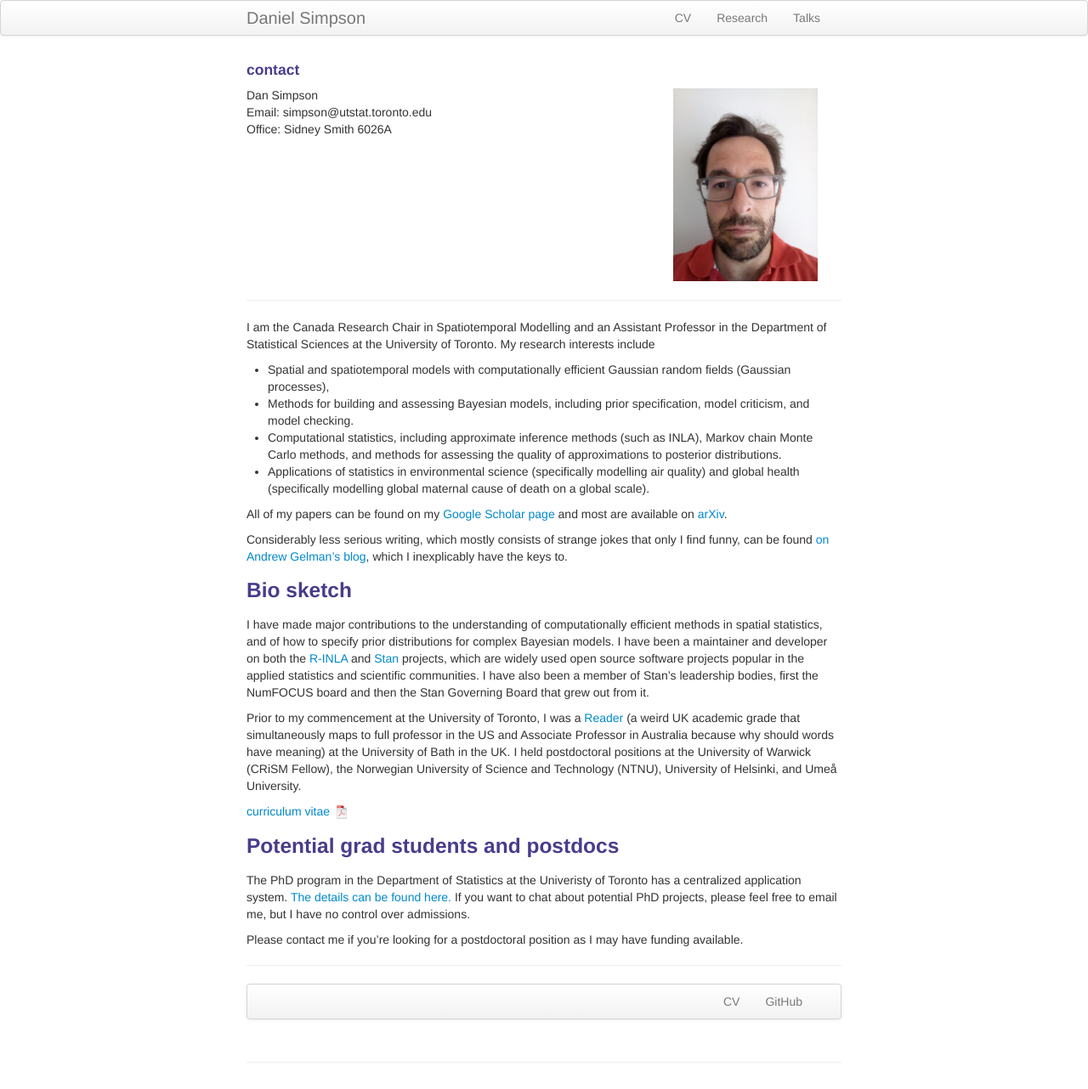
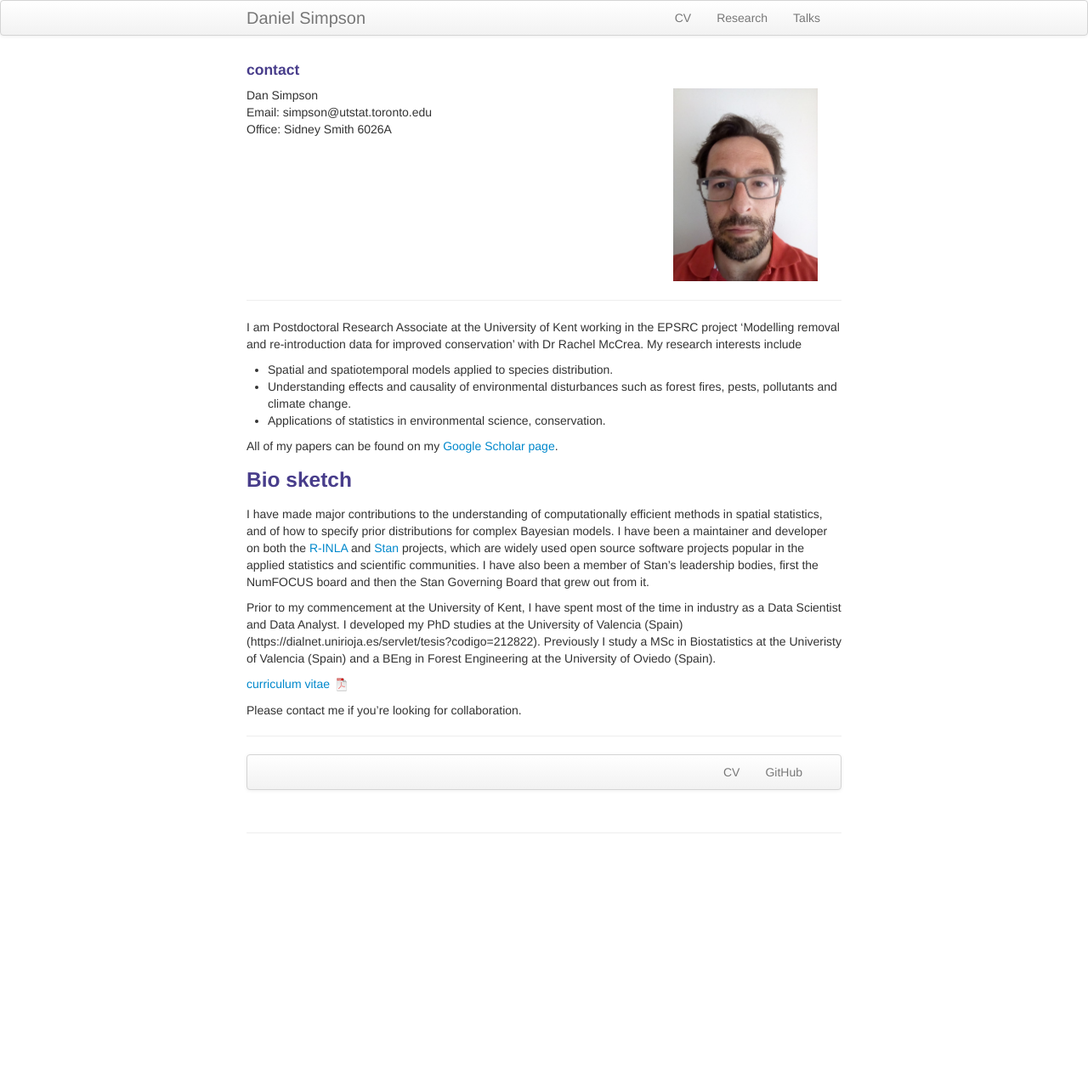
Before and after one commit to orrortega/orrortega.github.io, a Jekyll site: the page built from index.md, in a window 1280 px wide. Shown: the whole page at 85% size. Built offline with Jekyll 4.4.1, drawn with Linux system fonts in a browser that asks for light colours; after the commit the page ends 1012 px from its top, so only the background shows below that.

Commit message:
Update index.md

```diff
--- a/index.md
+++ b/index.md
@@ -1,8 +1,8 @@
 ---
 layout: frontpage
-title: Daniel Simpson
-description: Daniel Simpson is the Canada Research Chair in Spatiotemporal Modelling  and an Assistant Professor in the Department of Statistical Sciences at the University of  Toronto.
-keywords: Bayesian modelling, Spatial statistics, Prior distributions, Computational statistics, Applied Statistics
+title: Oscar Rodriguez de Rivera Ortega
+description: Oscar Rodriguez de Rivera Ortega is a Posdoctoral Research Associate at SE@K at the University of Kent.
+keywords: Statistical Ecology, Species Distribution Models, Spatio-Temporal Models, Spatial statistics, Applied Statistics
 ---
 
 <div class="container">
@@ -24,28 +24,23 @@ keywords: Bayesian modelling, Spatial statistics, Prior distributions, Computati
 </div>
 ---
 
-I am the Canada Research Chair in Spatiotemporal Modelling and an Assistant Professor in the Department of Statistical Sciences at the University of Toronto. My research interests include
-- Spatial and spatiotemporal models with computationally efficient Gaussian random fields (Gaussian processes),
-- Methods for building and assessing Bayesian models, including prior specification, model criticism, and model checking.
-- Computational statistics, including approximate inference methods (such as INLA), Markov chain Monte Carlo methods, and methods for assessing the quality of approximations to posterior distributions.
-- Applications of statistics in environmental science (specifically modelling air quality) and global health (specifically modelling global maternal cause of death on a global scale).
+I am Postdoctoral Research Associate at the University of Kent working in the EPSRC project 'Modelling removal and re-introduction data for improved conservation' with Dr Rachel McCrea. My research interests include
+- Spatial and spatiotemporal models applied to species distribution.
+- Understanding effects and causality of environmental disturbances such as forest fires, pests, pollutants and climate change.
+- Applications of statistics in environmental science, conservation.
 
-All of my papers can be found on my [Google Scholar page](https://scholar.google.co.uk/citations?user=oQIKmWUAAAAJ&hl=en) and most are available on [arXiv](https://arxiv.org/search/advanced?advanced=&terms-0-operator=AND&terms-0-term=Daniel+Simpson&terms-0-field=author&classification-physics_archives=all&classification-statistics=y&date-filter_by=all_dates&date-year=&date-from_date=&date-to_date=&size=50&order=-announced_date_first).
+All of my papers can be found on my [Google Scholar page](https://scholar.google.com/citations?user=kttZf6oAAAAJ&hl=en).
 
-Considerably less serious writing, which mostly consists of strange jokes that only I find funny, can be found [on Andrew Gelman's blog](https://statmodeling.stat.columbia.edu/author/simpson/), which I inexplicably have the keys to.
 
 ### Bio sketch
 I have made major contributions to the understanding of computationally efficient methods in spatial statistics, and of how to specify prior distributions for complex Bayesian models. I have been a maintainer and developer on both the [R-INLA](http://r-inla.org/) and [Stan](http://mc-stan.org/) projects, which are widely used open source software projects popular in the applied statistics and scientific communities. I have also been a member of Stan’s leadership bodies, first the NumFOCUS board and then the Stan Governing Board that grew out from it.
 
-Prior to my commencement at the University of Toronto, I was a [Reader](https://en.wikipedia.org/wiki/Reader_(academic_rank)) (a weird UK academic grade that simultaneously maps to full professor in the US and Associate Professor in Australia because why should words have meaning) at the University of Bath in the UK. I held postdoctoral positions at the  University of Warwick (CRiSM Fellow), the Norwegian University of Science and Technology (NTNU), University of Helsinki, and Umeå University.
+Prior to my commencement at the University of Kent, I have spent most of the time in industry as a Data Scientist and Data Analyst. I developed my PhD studies at the University of Valencia (Spain) (https://dialnet.unirioja.es/servlet/tesis?codigo=212822). Previously I study a MSc in Biostatistics at the Univeristy of Valencia (Spain) and a BEng in Forest Engineering at the University of Oviedo (Spain).
 
 [curriculum vitae ![CV as pdf]({{ BASE_PATH }}/pages/icons16/pdf-icon.png)]({{ BASE_PATH }}/assets/CV.pdf)<br/>
 
 
-### Potential grad students and postdocs
-The PhD program in the Department of Statistics at the Univeristy of Toronto has a centralized application system. [The details can be found here.](https://www.statistics.utoronto.ca/graduate/phd-application-information) If you want to chat about potential PhD projects, please feel free to email me, but I have no control over admissions.
-
-Please contact me if you're looking for a postdoctoral position as I may have funding available.
+Please contact me if you're looking for collaboration.
 
 ---
 
```
